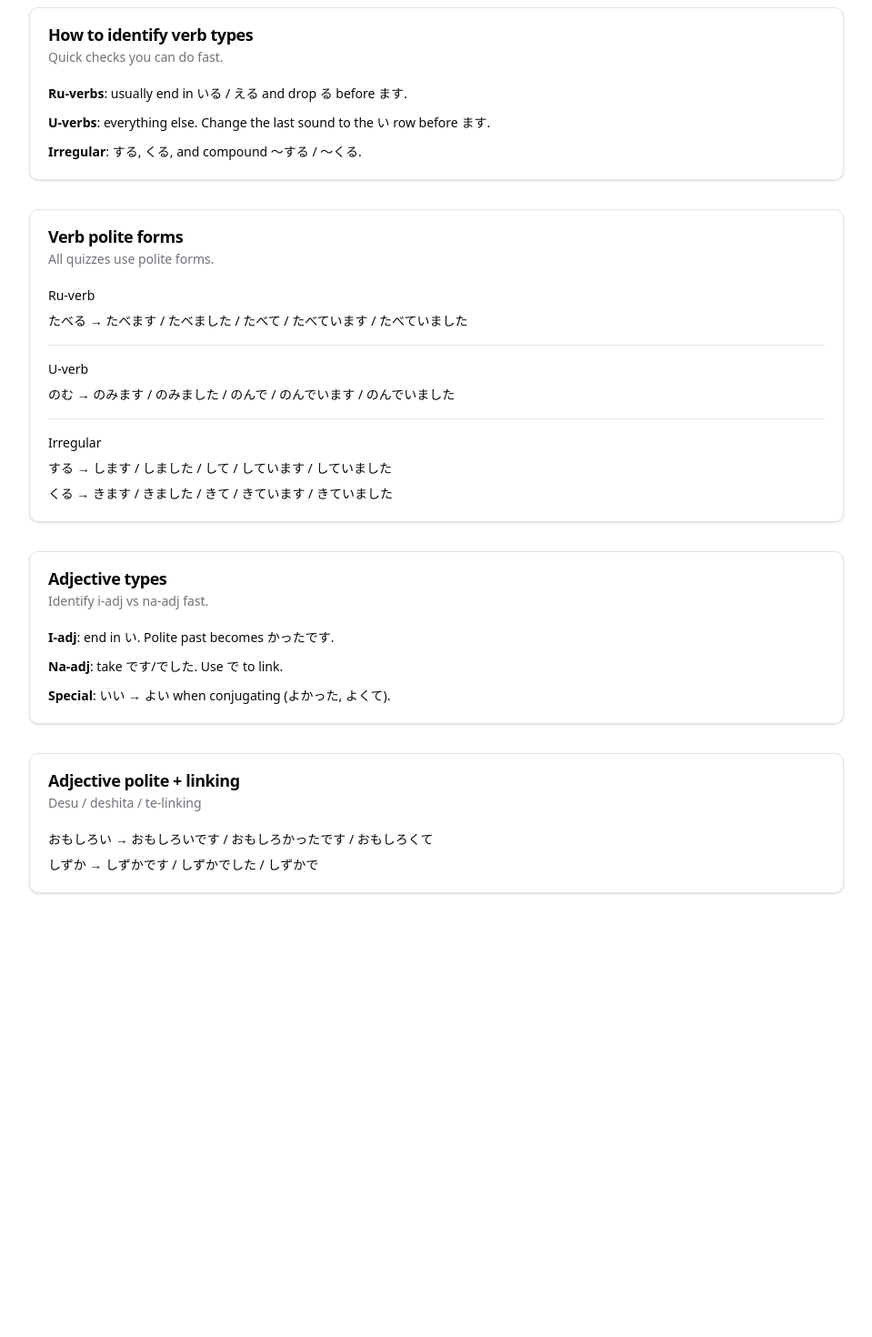
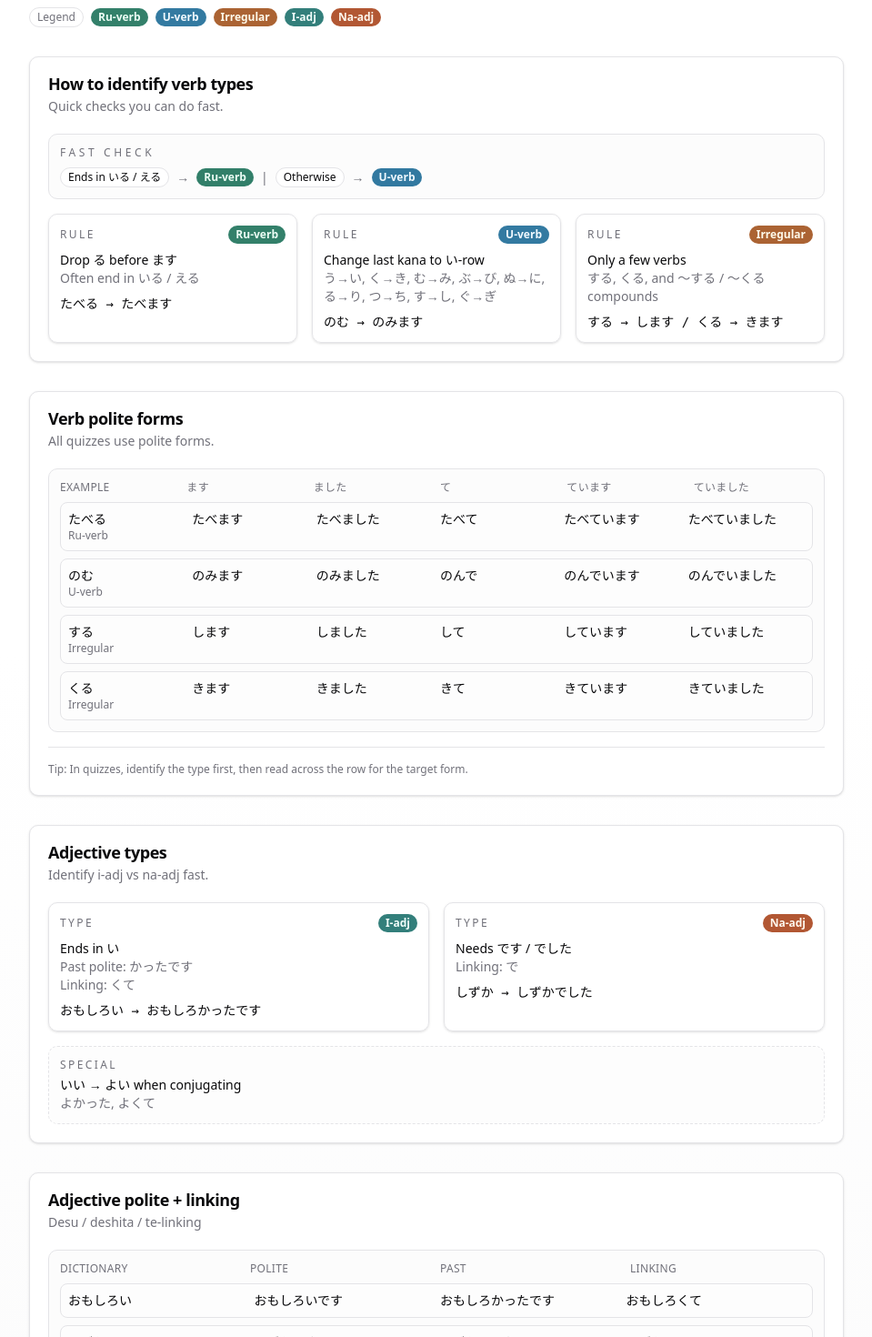
Before and after one commit to SunkenInTime/teformsucks, a Next.js app: page /cheatsheet in a window 1280 px wide. Shown: the part 160-1630 px from the top of the page at 91% size, without its empty margins (160-1119 px from the left). Before the commit the page ends 1206 px from the top, so only its background shows below. Built offline with nearby package versions, Linux system fonts and the light colour scheme.

Commit message:
Cheatsheet update

```diff
--- a/app/cheatsheet/page.tsx
+++ b/app/cheatsheet/page.tsx
@@ -5,7 +5,7 @@ import { Separator } from "@/components/ui/separator";
 
 export default function CheatSheetPage() {
   return (
-    <main className="min-h-screen bg-background px-6 py-16">
+    <main className="min-h-screen bg-gradient-to-b from-background via-background to-muted/30 px-6 py-16">
       <div className="mx-auto flex w-full max-w-4xl flex-col gap-8">
         <div className="flex items-center justify-between">
           <div>
@@ -22,23 +22,91 @@ export default function CheatSheetPage() {
           </Link>
         </div>
 
+        <div className="flex flex-wrap items-center gap-2 text-xs">
+          <span className="rounded-full border bg-background px-2 py-0.5 font-medium text-muted-foreground">
+            Legend
+          </span>
+          <span className="rounded-full bg-emerald-800/80 px-2 py-0.5 font-semibold text-emerald-50 dark:bg-emerald-500/35 dark:text-emerald-50">
+            Ru-verb
+          </span>
+          <span className="rounded-full bg-sky-800/80 px-2 py-0.5 font-semibold text-sky-50 dark:bg-sky-500/35 dark:text-sky-50">
+            U-verb
+          </span>
+          <span className="rounded-full bg-amber-800/80 px-2 py-0.5 font-semibold text-amber-50 dark:bg-amber-500/35 dark:text-amber-50">
+            Irregular
+          </span>
+          <span className="rounded-full bg-teal-800/80 px-2 py-0.5 font-semibold text-teal-50 dark:bg-teal-500/35 dark:text-teal-50">
+            I-adj
+          </span>
+          <span className="rounded-full bg-orange-800/80 px-2 py-0.5 font-semibold text-orange-50 dark:bg-orange-500/35 dark:text-orange-50">
+            Na-adj
+          </span>
+        </div>
+
         <Card>
           <CardHeader>
             <CardTitle>How to identify verb types</CardTitle>
             <CardDescription>Quick checks you can do fast.</CardDescription>
           </CardHeader>
-          <CardContent className="space-y-3 text-sm">
-            <p>
-              <strong>Ru-verbs</strong>: usually end in いる / える and drop る
-              before ます.
-            </p>
-            <p>
-              <strong>U-verbs</strong>: everything else. Change the last sound to
-              the い row before ます.
-            </p>
-            <p>
-              <strong>Irregular</strong>: する, くる, and compound 〜する / 〜くる.
-            </p>
+          <CardContent className="space-y-4 text-sm">
+            <div className="rounded-lg border bg-muted/30 p-3">
+              <p className="text-xs uppercase tracking-[0.3em] text-muted-foreground">Fast check</p>
+              <div className="mt-2 flex flex-wrap items-center gap-2">
+                <span className="rounded-full border bg-background px-2 py-0.5 text-xs font-medium">
+                  Ends in いる / える
+                </span>
+                <span className="text-muted-foreground">→</span>
+                <span className="rounded-full bg-emerald-800/80 px-2 py-0.5 text-xs font-semibold text-emerald-50 dark:bg-emerald-500/35 dark:text-emerald-50">
+                  Ru-verb
+                </span>
+                <span className="text-muted-foreground">|</span>
+                <span className="rounded-full border bg-background px-2 py-0.5 text-xs font-medium">
+                  Otherwise
+                </span>
+                <span className="text-muted-foreground">→</span>
+                <span className="rounded-full bg-sky-800/80 px-2 py-0.5 text-xs font-semibold text-sky-50 dark:bg-sky-500/35 dark:text-sky-50">
+                  U-verb
+                </span>
+              </div>
+            </div>
+
+            <div className="grid gap-4 md:grid-cols-3">
+              <div className="rounded-lg border bg-background/60 p-3 shadow-sm">
+                <div className="flex items-center justify-between">
+                  <p className="text-xs uppercase tracking-[0.2em] text-muted-foreground">Rule</p>
+                  <span className="rounded-full bg-emerald-800/80 px-2 py-0.5 text-xs font-semibold text-emerald-50 dark:bg-emerald-500/35 dark:text-emerald-50">
+                    Ru-verb
+                  </span>
+                </div>
+                <p className="mt-2 font-medium">Drop る before ます</p>
+                <p className="text-muted-foreground">Often end in いる / える</p>
+                <p className="mt-2 font-mono text-sm">たべる → たべます</p>
+              </div>
+
+              <div className="rounded-lg border bg-background/60 p-3 shadow-sm">
+                <div className="flex items-center justify-between">
+                  <p className="text-xs uppercase tracking-[0.2em] text-muted-foreground">Rule</p>
+                  <span className="rounded-full bg-sky-800/80 px-2 py-0.5 text-xs font-semibold text-sky-50 dark:bg-sky-500/35 dark:text-sky-50">
+                    U-verb
+                  </span>
+                </div>
+                <p className="mt-2 font-medium">Change last kana to い-row</p>
+                <p className="text-muted-foreground">う→い, く→き, む→み, ぶ→び, ぬ→に, る→り, つ→ち, す→し, ぐ→ぎ</p>
+                <p className="mt-2 font-mono text-sm">のむ → のみます</p>
+              </div>
+
+              <div className="rounded-lg border bg-background/60 p-3 shadow-sm">
+                <div className="flex items-center justify-between">
+                  <p className="text-xs uppercase tracking-[0.2em] text-muted-foreground">Rule</p>
+                  <span className="rounded-full bg-amber-800/80 px-2 py-0.5 text-xs font-semibold text-amber-50 dark:bg-amber-500/35 dark:text-amber-50">
+                    Irregular
+                  </span>
+                </div>
+                <p className="mt-2 font-medium">Only a few verbs</p>
+                <p className="text-muted-foreground">する, くる, and 〜する / 〜くる compounds</p>
+                <p className="mt-2 font-mono text-sm">する → します / くる → きます</p>
+              </div>
+            </div>
           </CardContent>
         </Card>
 
@@ -48,21 +116,71 @@ export default function CheatSheetPage() {
             <CardDescription>All quizzes use polite forms.</CardDescription>
           </CardHeader>
           <CardContent className="space-y-4 text-sm">
-            <div className="space-y-2">
-              <p className="font-medium">Ru-verb</p>
-              <p>たべる → たべます / たべました / たべて / たべています / たべていました</p>
+            <div className="overflow-x-auto">
+              <div className="min-w-[720px] rounded-lg border bg-muted/30 p-3">
+                <div className="grid grid-cols-6 gap-2 text-xs font-medium uppercase tracking-wide text-muted-foreground">
+                  <div>Example</div>
+                  <div>ます</div>
+                  <div>ました</div>
+                  <div>て</div>
+                  <div>ています</div>
+                  <div>ていました</div>
+                </div>
+                <div className="mt-2 space-y-2">
+                  <div className="grid grid-cols-6 gap-2 rounded-md border bg-background/60 p-2">
+                    <div>
+                      <p className="font-medium">たべる</p>
+                      <p className="text-xs text-muted-foreground">Ru-verb</p>
+                    </div>
+                    <div className="font-mono">たべます</div>
+                    <div className="font-mono">たべました</div>
+                    <div className="font-mono">たべて</div>
+                    <div className="font-mono">たべています</div>
+                    <div className="font-mono">たべていました</div>
+                  </div>
+
+                  <div className="grid grid-cols-6 gap-2 rounded-md border bg-background/60 p-2">
+                    <div>
+                      <p className="font-medium">のむ</p>
+                      <p className="text-xs text-muted-foreground">U-verb</p>
+                    </div>
+                    <div className="font-mono">のみます</div>
+                    <div className="font-mono">のみました</div>
+                    <div className="font-mono">のんで</div>
+                    <div className="font-mono">のんでいます</div>
+                    <div className="font-mono">のんでいました</div>
+                  </div>
+
+                  <div className="grid grid-cols-6 gap-2 rounded-md border bg-background/60 p-2">
+                    <div>
+                      <p className="font-medium">する</p>
+                      <p className="text-xs text-muted-foreground">Irregular</p>
+                    </div>
+                    <div className="font-mono">します</div>
+                    <div className="font-mono">しました</div>
+                    <div className="font-mono">して</div>
+                    <div className="font-mono">しています</div>
+                    <div className="font-mono">していました</div>
+                  </div>
+
+                  <div className="grid grid-cols-6 gap-2 rounded-md border bg-background/60 p-2">
+                    <div>
+                      <p className="font-medium">くる</p>
+                      <p className="text-xs text-muted-foreground">Irregular</p>
+                    </div>
+                    <div className="font-mono">きます</div>
+                    <div className="font-mono">きました</div>
+                    <div className="font-mono">きて</div>
+                    <div className="font-mono">きています</div>
+                    <div className="font-mono">きていました</div>
+                  </div>
+                </div>
+              </div>
             </div>
             <Separator />
-            <div className="space-y-2">
-              <p className="font-medium">U-verb</p>
-              <p>のむ → のみます / のみました / のんで / のんでいます / のんでいました</p>
-            </div>
-            <Separator />
-            <div className="space-y-2">
-              <p className="font-medium">Irregular</p>
-              <p>する → します / しました / して / しています / していました</p>
-              <p>くる → きます / きました / きて / きています / きていました</p>
-            </div>
+            <p className="text-xs text-muted-foreground">
+              Tip: In quizzes, identify the type first, then read across the row for the target form.
+            </p>
           </CardContent>
         </Card>
 
@@ -71,16 +189,39 @@ export default function CheatSheetPage() {
             <CardTitle>Adjective types</CardTitle>
             <CardDescription>Identify i-adj vs na-adj fast.</CardDescription>
           </CardHeader>
-          <CardContent className="space-y-3 text-sm">
-            <p>
-              <strong>I-adj</strong>: end in い. Polite past becomes かったです.
-            </p>
-            <p>
-              <strong>Na-adj</strong>: take です/でした. Use で to link.
-            </p>
-            <p>
-              <strong>Special</strong>: いい → よい when conjugating (よかった, よくて).
-            </p>
+          <CardContent className="space-y-4 text-sm">
+            <div className="grid gap-4 md:grid-cols-2">
+              <div className="rounded-lg border bg-background/60 p-3 shadow-sm">
+                <div className="flex items-center justify-between">
+                  <p className="text-xs uppercase tracking-[0.2em] text-muted-foreground">Type</p>
+                  <span className="rounded-full bg-teal-800/80 px-2 py-0.5 text-xs font-semibold text-teal-50 dark:bg-teal-500/35 dark:text-teal-50">
+                    I-adj
+                  </span>
+                </div>
+                <p className="mt-2 font-medium">Ends in い</p>
+                <p className="text-muted-foreground">Past polite: かったです</p>
+                <p className="text-muted-foreground">Linking: くて</p>
+                <p className="mt-2 font-mono text-sm">おもしろい → おもしろかったです</p>
+              </div>
+
+              <div className="rounded-lg border bg-background/60 p-3 shadow-sm">
+                <div className="flex items-center justify-between">
+                  <p className="text-xs uppercase tracking-[0.2em] text-muted-foreground">Type</p>
+                  <span className="rounded-full bg-orange-800/80 px-2 py-0.5 text-xs font-semibold text-orange-50 dark:bg-orange-500/35 dark:text-orange-50">
+                    Na-adj
+                  </span>
+                </div>
+                <p className="mt-2 font-medium">Needs です / でした</p>
+                <p className="text-muted-foreground">Linking: で</p>
+                <p className="mt-2 font-mono text-sm">しずか → しずかでした</p>
+              </div>
+            </div>
+
+            <div className="rounded-lg border border-dashed bg-muted/20 p-3">
+              <p className="text-xs uppercase tracking-[0.2em] text-muted-foreground">Special</p>
+              <p className="mt-1 font-medium">いい → よい when conjugating</p>
+              <p className="text-muted-foreground">よかった, よくて</p>
+            </div>
           </CardContent>
         </Card>
 
@@ -89,9 +230,32 @@ export default function CheatSheetPage() {
             <CardTitle>Adjective polite + linking</CardTitle>
             <CardDescription>Desu / deshita / te-linking</CardDescription>
           </CardHeader>
-          <CardContent className="space-y-2 text-sm">
-            <p>おもしろい → おもしろいです / おもしろかったです / おもしろくて</p>
-            <p>しずか → しずかです / しずかでした / しずかで</p>
+          <CardContent className="space-y-4 text-sm">
+            <div className="overflow-x-auto">
+              <div className="min-w-[560px] rounded-lg border bg-muted/30 p-3">
+                <div className="grid grid-cols-4 gap-2 text-xs font-medium uppercase tracking-wide text-muted-foreground">
+                  <div>Dictionary</div>
+                  <div>Polite</div>
+                  <div>Past</div>
+                  <div>Linking</div>
+                </div>
+                <div className="mt-2 space-y-2">
+                  <div className="grid grid-cols-4 gap-2 rounded-md border bg-background/60 p-2">
+                    <div className="font-medium">おもしろい</div>
+                    <div className="font-mono">おもしろいです</div>
+                    <div className="font-mono">おもしろかったです</div>
+                    <div className="font-mono">おもしろくて</div>
+                  </div>
+
+                  <div className="grid grid-cols-4 gap-2 rounded-md border bg-background/60 p-2">
+                    <div className="font-medium">しずか</div>
+                    <div className="font-mono">しずかです</div>
+                    <div className="font-mono">しずかでした</div>
+                    <div className="font-mono">しずかで</div>
+                  </div>
+                </div>
+              </div>
+            </div>
           </CardContent>
         </Card>
       </div>
```
